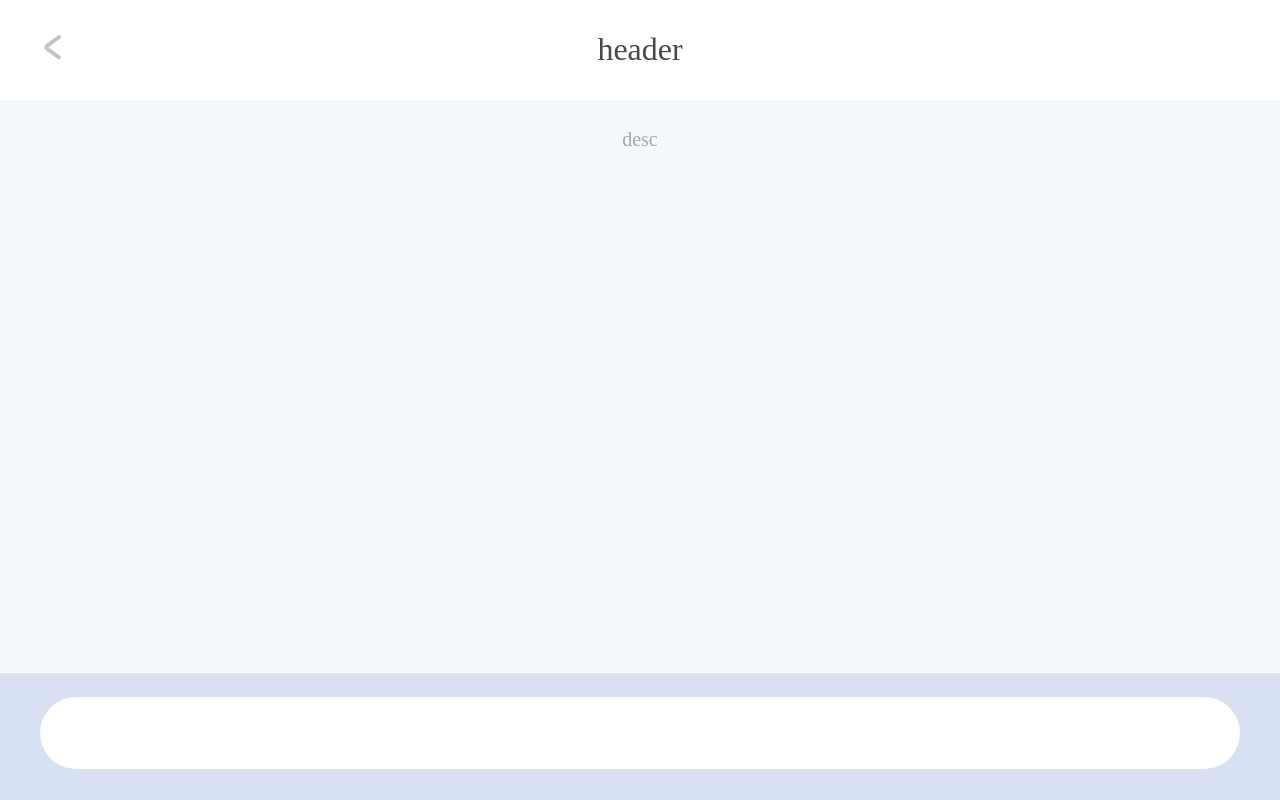
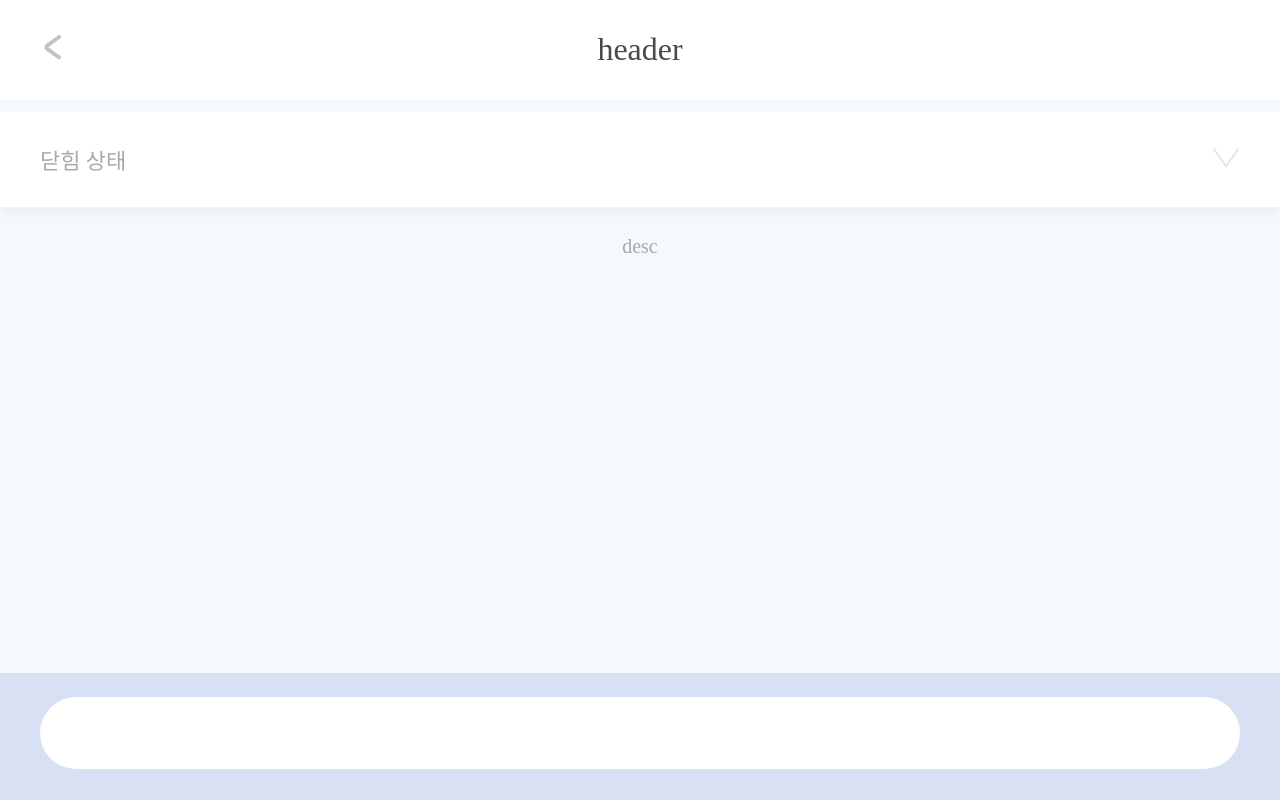
Before and after one commit to Kimbangul/IHuAe-web, a Next.js app: page /chat in a window 1280 px wide. Built offline with nearby package versions, Linux system fonts and the light colour scheme; a web font is replaced by a local one.

Commit message:
feat: sub header open/cloas feature add

```diff
--- a/src/components/chat/ChatContainer.tsx
+++ b/src/components/chat/ChatContainer.tsx
@@ -1,4 +1,4 @@
-import { useEffect, useState } from "react";
+import { useEffect, useState, useMemo } from "react";
 import ChatView from "./ChatView";
 import { ChatBubble } from "./ChatType";
 import moment from "moment";
@@ -8,7 +8,12 @@ const ChatContainer = () => {
   // PARAM state
   const [data, setData] = useState<ChatBubble[]>([]);
   const [inputVal, setInputVal] = useState('');
+  const [isMore, setIsMore] = useState(false);
 
+  // PARAM sub header text
+  const subHeaderText = useMemo(()=>{
+    return isMore ? '열림 상태 열림 상태 열림 상태' : '닫힘 상태';
+  }, [isMore]);
 
   // FUNCTION 메세지 전송
   const sendMsg = (e: React.KeyboardEvent<HTMLTextAreaElement>) =>{
@@ -29,7 +34,7 @@ const ChatContainer = () => {
 
   return(
     <>
-      <ChatView list={data} sendMsg={sendMsg} inputVal={inputVal} setInputVal={setInputVal}/>
+      <ChatView list={data} sendMsg={sendMsg} isMore={isMore} setIsMore={setIsMore} inputVal={inputVal} setInputVal={setInputVal} subHeaderText={subHeaderText}/>
     </>
   )
 }
--- a/src/components/chat/ChatStyle.ts
+++ b/src/components/chat/ChatStyle.ts
@@ -1,4 +1,4 @@
-import styled from "styled-components";
+import styled, {css} from "styled-components";
 
 const Chat = {
   Container: styled.div`
@@ -6,10 +6,10 @@ const Chat = {
     display: flex;
     flex-direction: column;
     overflow: hidden;
+    background: ${({theme}) => theme.color.bg.bg_01};
   `,
   Content: styled.section`
     flex-grow: 1;
-    background: ${({theme}) => theme.color.bg.bg_01};
     overflow: hidden;
     overflow-y:scroll;
     padding-bottom: 3.6rem;
@@ -62,15 +62,26 @@ export const SubHeader = {
     display: flex;
     justify-content: space-between;
     align-items: center;
+    background: ${({ theme }) => theme.color.white};
   `,
   Desc: styled.p`
     color:  ${({theme}) => theme.color.text.text_04};
     font-size: 1.1rem;
     ${({theme}) => theme.font.sans.medium};
   `,
-  Button: styled.button`
+  Button: styled.button<{isMore: boolean}>`
     width: 1.4rem;
     cursor: pointer;
+    ${({isMore}) =>
+    isMore ?
+    css`
+      transform: rotate(180deg);
+    `
+    :
+    css`
+      transform: rotate(0deg);
+    `
+    };
   `
 }
 export const Bubble = styled.p`
--- a/src/components/chat/ChatType.ts
+++ b/src/components/chat/ChatType.ts
@@ -9,7 +9,10 @@ export interface ChatViewPropsType{
   list: ChatBubble[];
   sendMsg: (e:React.KeyboardEvent<HTMLTextAreaElement>) => void;
   inputVal: string;
-  setInputVal: Dispatch<SetStateAction<string>>
+  setInputVal: Dispatch<SetStateAction<string>>;
+  subHeaderText: string;
+  isMore: boolean;
+  setIsMore: Dispatch<SetStateAction<boolean>>;
 }
 
 
--- a/src/components/chat/ChatView.tsx
+++ b/src/components/chat/ChatView.tsx
@@ -4,16 +4,16 @@ import BubbleView from "./BubbleView";
 import { ChatViewPropsType } from './ChatType';
 import SUBHEADER_CHEVRON_14 from '@/assets/icons/chat/subheader_chevron_14.svg';
 
-const ChatView = ({list, sendMsg, setInputVal, inputVal} :  ChatViewPropsType) => {
+const ChatView = ({list, sendMsg, setInputVal, inputVal, subHeaderText, isMore, setIsMore} :  ChatViewPropsType) => {
   return(
     <Chat.Container>
       <Header title='header' back={true}/>
-      {/* <SubHeader.Container>
-        <SubHeader.Desc>서브헤더 설명</SubHeader.Desc>
-        <SubHeader.Button>
+      <SubHeader.Container>
+        <SubHeader.Desc>{subHeaderText}</SubHeader.Desc>
+        <SubHeader.Button isMore={isMore} onClick={()=>setIsMore(!isMore)}>
           <SUBHEADER_CHEVRON_14 />
         </SubHeader.Button>
-      </SubHeader.Container> */}
+      </SubHeader.Container>
       <Chat.Content id='chartContent'>
         <Chat.Desc>desc</Chat.Desc>
         <Chat.ChatList>
--- a/src/components/common/HeaderStyle.ts
+++ b/src/components/common/HeaderStyle.ts
@@ -10,6 +10,7 @@ const Hd = {
     height: 100%;
     position: relative;
     padding: 0 2rem;
+    background: ${({ theme }) => theme.color.white};
   `,
   Title: styled.h1`
     font-size: 1.6rem;
```
